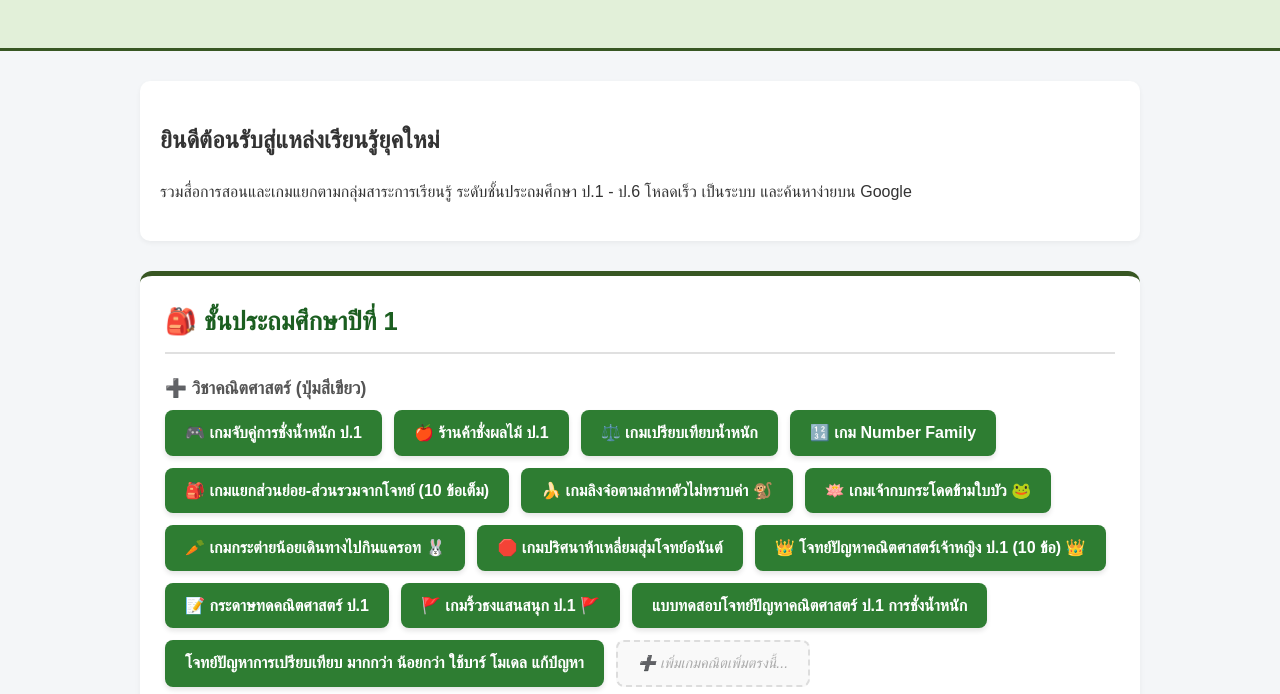
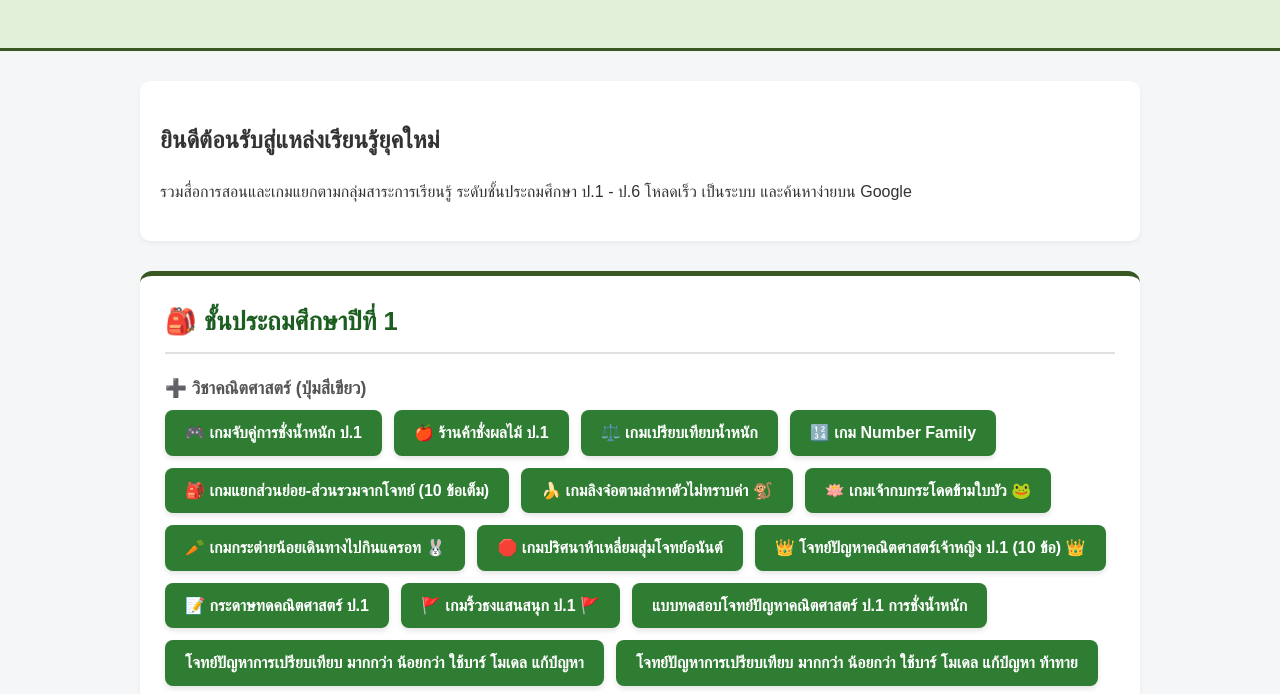
Before and after one commit to KruDurian/krudurian.github.io, a plain HTML site: page index.html in a window 1280 px wide. Shown: the part 106-800 px from the top of the page. Drawn offline with Linux system fonts and the light colour scheme.

Commit message:
Update index.html

```diff
--- a/index.html
+++ b/index.html
@@ -78,6 +78,7 @@
                     <a href="flag-pattern.html" target="_blank" rel="noopener" class="btn-game btn-math">🚩 เกมริ้วธงแสนสนุก ป.1 🚩</a>
                     <a href="math-weight-p1.html" target="_blank" rel="noopener" class="btn-game btn-math">แบบทดสอบโจทย์ปัญหาคณิตศาสตร์ ป.1 การชั่งน้ำหนัก</a>
                     <a href="bar_model_p1.html" target="_blank" rel="noopener" class="btn-game btn-math">โจทย์ปัญหาการเปรียบเทียบ มากกว่า น้อยกว่า ใช้บาร์ โมเดล แก้ปํญหา</a>
+                     <a href="bar_model_p1-v2.html" target="_blank" rel="noopener" class="btn-game btn-math">โจทย์ปัญหาการเปรียบเทียบ มากกว่า น้อยกว่า ใช้บาร์ โมเดล แก้ปํญหา ท้าทาย </a>
 
 
 
```
